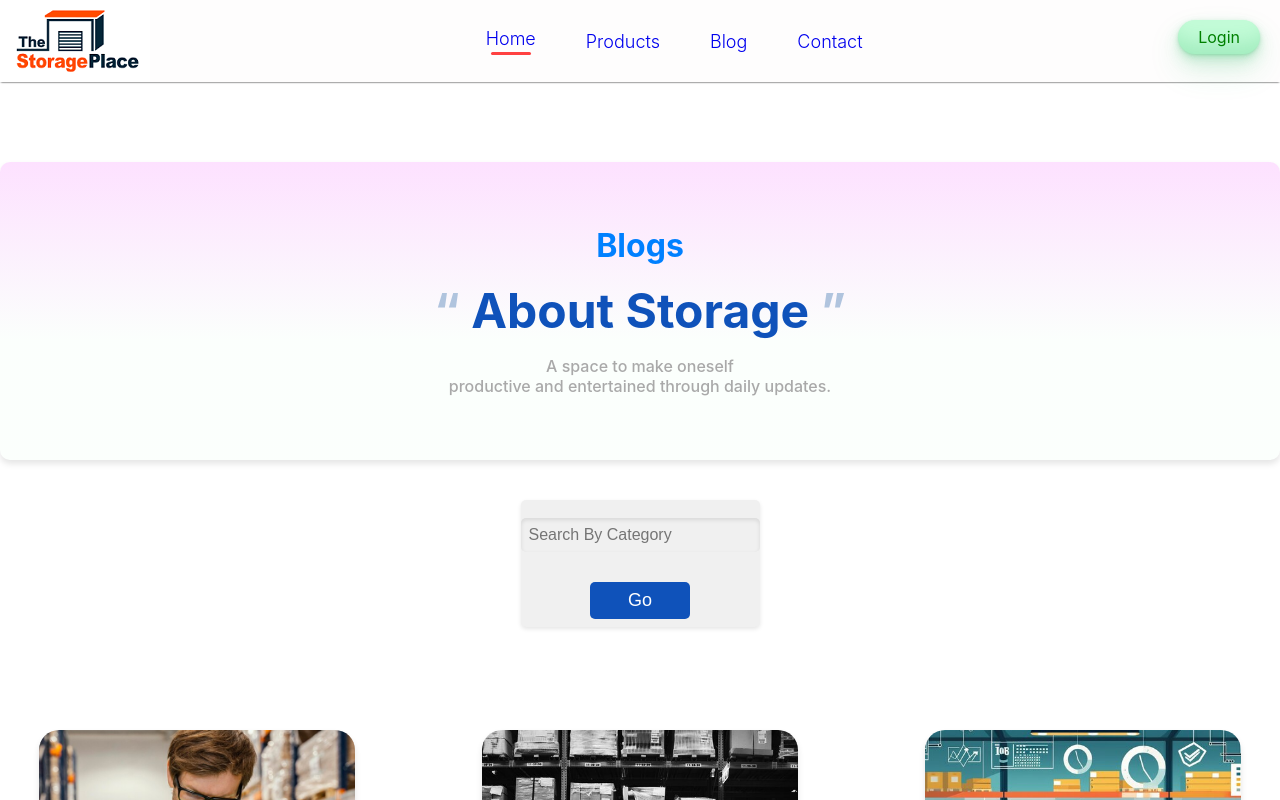
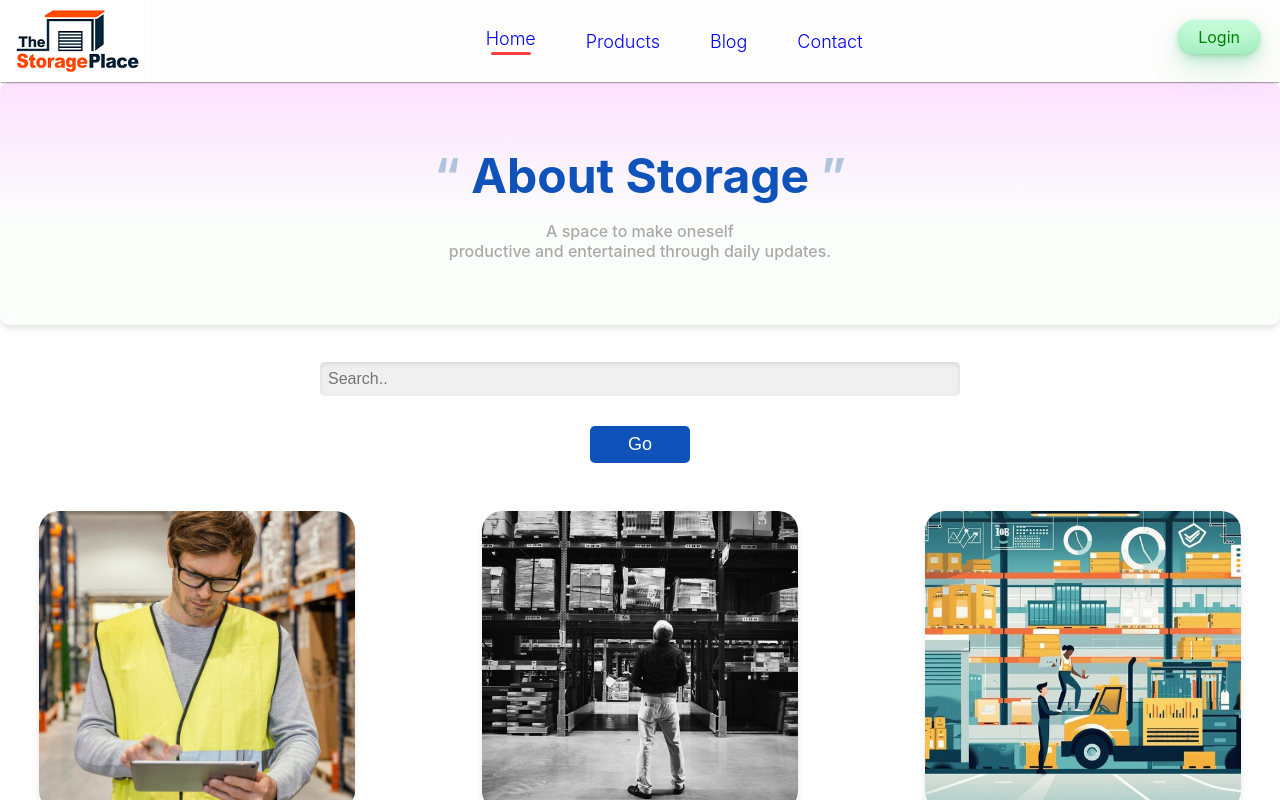
Before and after one commit to Shindou7/Project_storage, a React (Create React App) app: page /blog in a window 1280 px wide. Shown: the top 800 px of the page. Built offline with nearby package versions, Linux system fonts and the light colour scheme.

Commit message:
adjusted the search bar and installed MUI Icons

```diff
--- a/package.json
+++ b/package.json
@@ -3,6 +3,10 @@
   "version": "0.1.0",
   "private": true,
   "dependencies": {
+    "@emotion/react": "^11.11.4",
+    "@emotion/styled": "^11.11.5",
+    "@mui/icons-material": "^5.15.19",
+    "@mui/styled-engine": "^5.15.14",
     "@react-pdf/renderer": "^3.4.4",
     "@testing-library/jest-dom": "^5.17.0",
     "@testing-library/react": "^13.4.0",
--- a/src/Components/Blogpage1/Header/Header.css
+++ b/src/Components/Blogpage1/Header/Header.css
@@ -1,17 +1,11 @@
 .home-header {
   text-align: center;
-  margin-top: 5rem;
+  margin-top: 0rem;
   background: linear-gradient(180deg, #fde1ff, #e1ffea22 60%);
 
   padding: 4rem 0;
   border-radius: 10px;
   box-shadow: 0 4px 6px rgba(0, 0, 0, 0.1);
-}
-
-.home-header h2 {
-  color: #0080ff;
-  font-size: 2rem;
-  margin-bottom: 1rem;
 }
 
 .home-header h1 {
--- a/src/Components/Blogpage1/Header/Header.jsx
+++ b/src/Components/Blogpage1/Header/Header.jsx
@@ -3,7 +3,6 @@ import './Header.css';
 
 const Header = () => (
   <header className='home-header'>
-    <h2>Blogs</h2>
     <h1>
       <span>“</span> About Storage  <span>”</span>
     </h1>
--- a/src/Components/Blogpage1/SearchBar/SearchBar.css
+++ b/src/Components/Blogpage1/SearchBar/SearchBar.css
@@ -1,15 +1,22 @@
 .searchBar-wrap {
-  background-color: #f0f0f0;
-  width: fit-content;
-  margin: 2.5rem auto 4rem auto;
+  background-color: #ffffff;
+  width: 50%;
+  margin: 0 auto;
+  margin-top: 1rem;
   padding: 0.5rem;
   border-radius: 5px;
-  box-shadow: 0 2px 4px rgba(0, 0, 0, 0.1);
 }
 
 .searchBar-wrap form {
   display: flex;
   align-items: center;
+}
+
+.input-close {
+  display: flex;
+  align-items: center;
+  width: 100%;
+  margin-top: 0.2em;
 }
 
 .searchBar-wrap input {
--- a/src/Components/Blogpage1/SearchBar/SearchBar.jsx
+++ b/src/Components/Blogpage1/SearchBar/SearchBar.jsx
@@ -1,16 +1,19 @@
 import React from 'react';
 import './SearchBar.css';
+import CloseIcon from '@mui/icons-material/Close';
 
 const SearchBar = ({ formSubmit, value, handleSearchKey, clearSearch }) => (
   <div className='searchBar-wrap'>
     <form onSubmit={formSubmit}>
-      <input
-        type='text'
-        placeholder='Search By Category'
-        value={value}
-        onChange={handleSearchKey}
-      />
-      {value && <span onClick={clearSearch}>X</span>}
+      <div className='input-close'>
+        <input
+          type='text'
+          placeholder='Search..'
+          value={value}
+          onChange={handleSearchKey}
+        />
+        {value && <CloseIcon onClick={clearSearch}/>}
+      </div>
       <button>Go</button>
     </form>
   </div>
```
Also changed, not shown: 1 other file (tests, documents, lock files or other folders).
